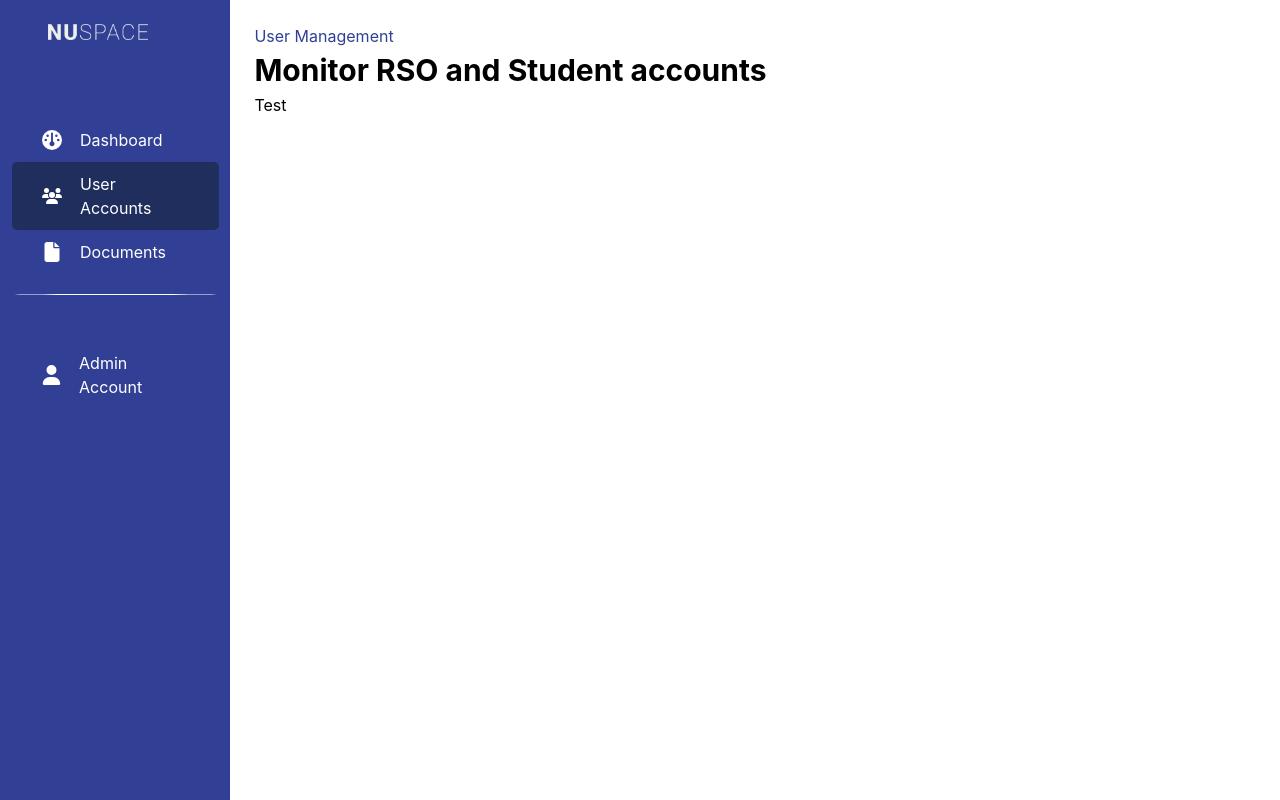
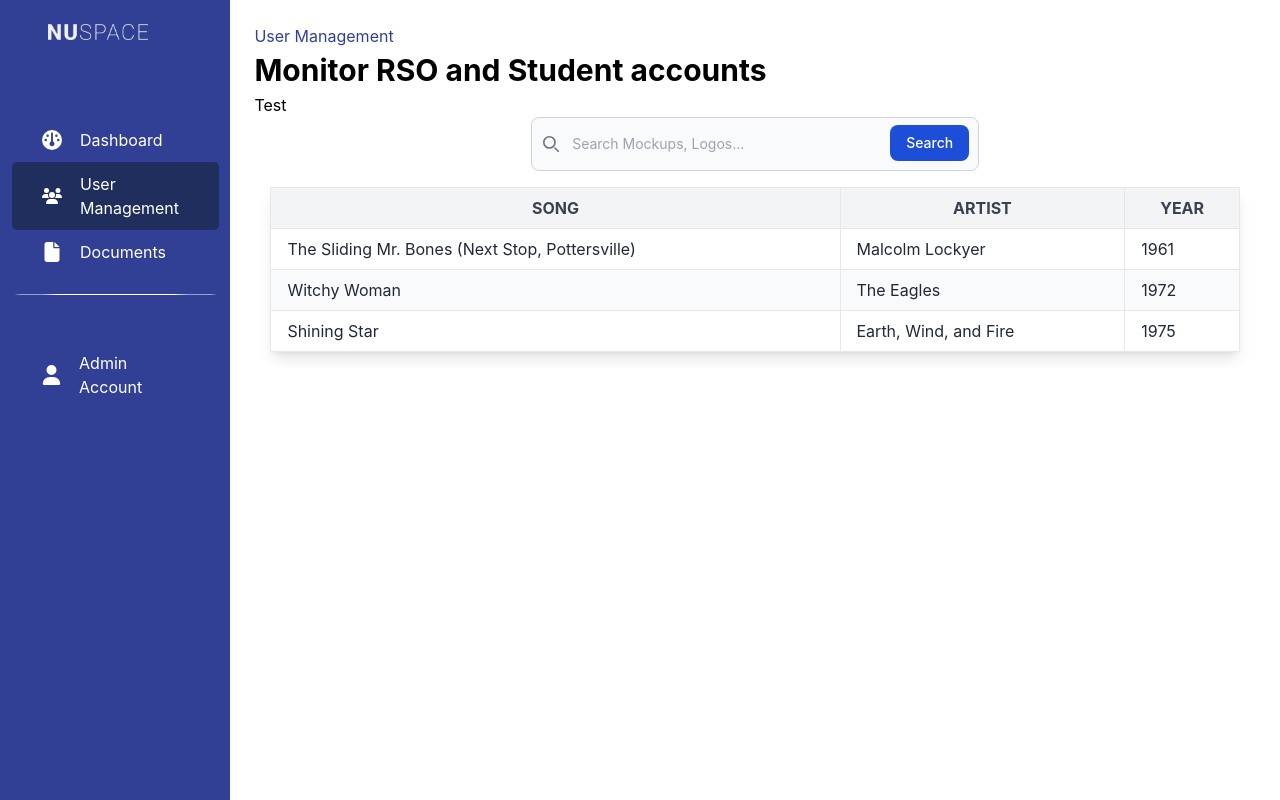
Before and after one commit to johndarrel29/nu_space_web_copy, a React (Create React App) app in the folder client/: page /user-management in a window 1280 px wide. Built offline with nearby package versions, Linux system fonts and the light colour scheme; what tailwindcss-motion would draw is missing.

Commit message:
version 1.9

```diff
--- /dev/null
+++ b/client/src/components/Searchbar.jsx
@@ -0,0 +1,23 @@
+
+
+
+function Searchbar() {
+  return (
+
+<form class="max-w-md mx-auto">
+    <label for="default-search" class="mb-2 text-sm font-medium text-gray-900 sr-only dark:text-white">Search</label>
+    <div class="relative">
+        <div class="absolute inset-y-0 start-0 flex items-center ps-3 pointer-events-none">
+            <svg class="w-4 h-4 text-gray-500 dark:text-gray-400" aria-hidden="true" xmlns="http://www.w3.org/2000/svg" fill="none" viewBox="0 0 20 20">
+                <path stroke="currentColor" stroke-linecap="round" stroke-linejoin="round" stroke-width="2" d="m19 19-4-4m0-7A7 7 0 1 1 1 8a7 7 0 0 1 14 0Z"/>
+            </svg>
+        </div>
+        <input type="search" id="default-search" class="block w-full p-4 ps-10 text-sm text-gray-900 border border-gray-300 rounded-lg bg-gray-50 focus:ring-blue-500 focus:border-blue-500 dark:bg-gray-700 dark:border-gray-600 dark:placeholder-gray-400 dark:text-white dark:focus:ring-blue-500 dark:focus:border-blue-500" placeholder="Search Mockups, Logos..." required />
+        <button type="submit" class="text-white absolute end-2.5 bottom-2.5 bg-blue-700 hover:bg-blue-800 focus:ring-4 focus:outline-none focus:ring-blue-300 font-medium rounded-lg text-sm px-4 py-2 dark:bg-blue-600 dark:hover:bg-blue-700 dark:focus:ring-blue-800">Search</button>
+    </div>
+</form>
+
+  );
+}
+
+export default Searchbar;
--- a/client/src/components/Sidebar.jsx
+++ b/client/src/components/Sidebar.jsx
@@ -25,7 +25,7 @@ function Sidebar() {
 
         <div className={sidebar.sidebarContainer}>
           <SidebarButton icon={dashboardIcon} text="Dashboard" active={location.pathname === "/dashboard"} onClick={() => navigate("/dashboard")}/>
-          <SidebarButton icon={usersIcon} text="User Accounts" active={location.pathname === "/user-management"} onClick={() => navigate("/user-management")}/>
+          <SidebarButton icon={usersIcon} text="User Management" active={location.pathname === "/user-management"} onClick={() => navigate("/user-management")}/>
           <SidebarButton icon={documentIcon} text="Documents" active={location.pathname === "/documents"} onClick={() => navigate("/documents")}/>
 
 
--- /dev/null
+++ b/client/src/components/Table.jsx
@@ -0,0 +1,36 @@
+import React from "react";
+
+function Table() {
+  return (
+    <div className="p-4 overflow-x-auto">
+      <table className="table-auto w-full border-collapse border border-gray-300 shadow-lg">
+        <thead className="bg-gray-100 text-gray-700 uppercase">
+          <tr>
+            <th className="px-4 py-2 border">Song</th>
+            <th className="px-4 py-2 border">Artist</th>
+            <th className="px-4 py-2 border">Year</th>
+          </tr>
+        </thead>
+        <tbody className="text-gray-800">
+          <tr className="odd:bg-white even:bg-gray-50 hover:bg-gray-200 transition">
+            <td className="px-4 py-2 border">The Sliding Mr. Bones (Next Stop, Pottersville)</td>
+            <td className="px-4 py-2 border">Malcolm Lockyer</td>
+            <td className="px-4 py-2 border">1961</td>
+          </tr>
+          <tr className="odd:bg-white even:bg-gray-50 hover:bg-gray-200 transition">
+            <td className="px-4 py-2 border">Witchy Woman</td>
+            <td className="px-4 py-2 border">The Eagles</td>
+            <td className="px-4 py-2 border">1972</td>
+          </tr>
+          <tr className="odd:bg-white even:bg-gray-50 hover:bg-gray-200 transition">
+            <td className="px-4 py-2 border">Shining Star</td>
+            <td className="px-4 py-2 border">Earth, Wind, and Fire</td>
+            <td className="px-4 py-2 border">1975</td>
+          </tr>
+        </tbody>
+      </table>
+    </div>
+  );
+}
+
+export default Table;
--- a/client/src/pages/AdminAccount.jsx
+++ b/client/src/pages/AdminAccount.jsx
@@ -1,5 +1,6 @@
 import Sidebar from "../components/Sidebar";
 import MainLayout from "../components/MainLayout";
+
 
 
 export default function AdminAccount() {
@@ -9,7 +10,11 @@ export default function AdminAccount() {
             tabName="Admin Account"
             headingTitle="Admin Full Name"
             >
+
                 <h1>Test</h1>
+
+
+
             </MainLayout>
 
         </div>
--- a/client/src/pages/UserManagement.jsx
+++ b/client/src/pages/UserManagement.jsx
@@ -1,6 +1,7 @@
 import Sidebar from "../components/Sidebar";
 import MainLayout from "../components/MainLayout";
-
+import Table from "../components/Table";
+import Searchbar from "../components/Searchbar";
 
 export default function UserManagement() {
     return (
@@ -10,6 +11,8 @@ export default function UserManagement() {
             headingTitle="Monitor RSO and Student accounts"
             >
                 <h1>Test</h1>
+                <Searchbar/>
+                <Table/>
             </MainLayout>
 
         </div>
```
